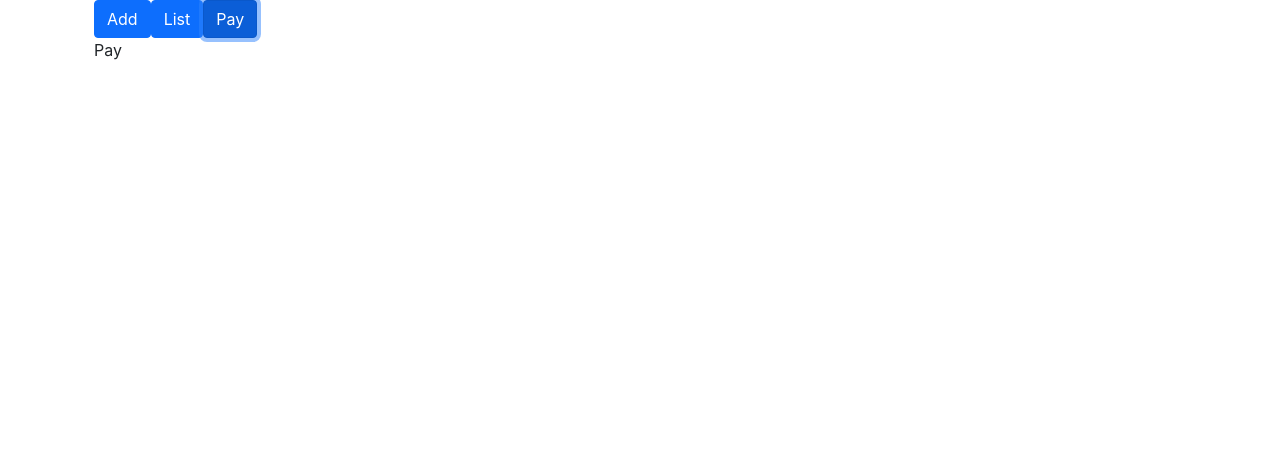
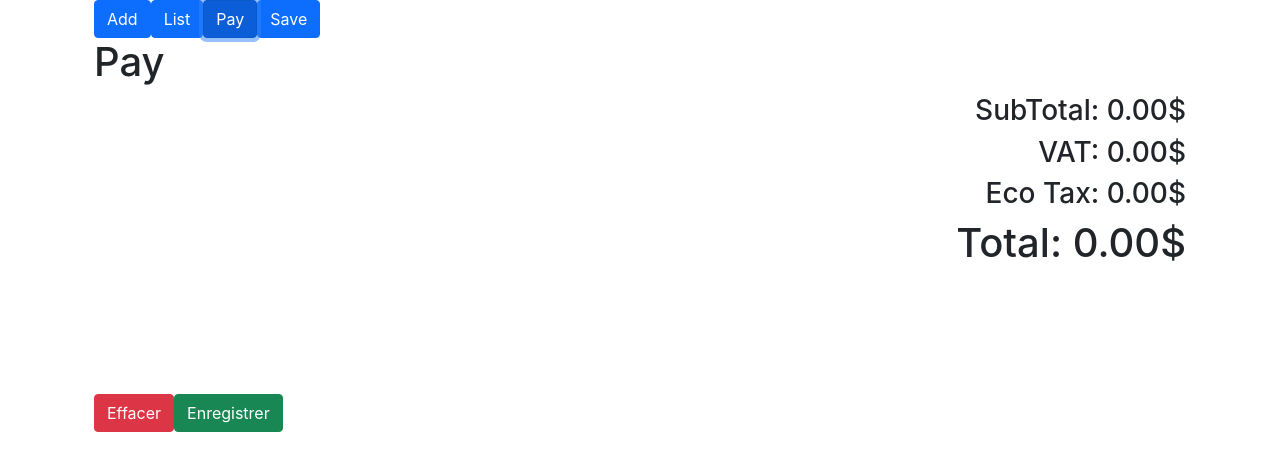
Before and after one commit to yanisse-saddek/react-bakery, a React (Create React App) app: page / in a window 1280 px wide. Both pictures are taken after a click on the button "Pay". Shown: the top 470 px of the page. Built offline with nearby package versions, Linux system fonts and the light colour scheme.

Commit message:
exercice finito pipo

```diff
--- a/src/App.js
+++ b/src/App.js
@@ -1,25 +1,27 @@
-import React, { Children } from 'react'
+import React, { Children, } from 'react'
 import Button from './components/Button'
 
 import Add from './components/Add'
 import List from './components/List'
 import Pay from './components/Pay'
-
-
+import Save from './components/Save'
 
 export default class App extends React.Component{
+
     constructor(props){
         super(props)
         this.state = {
             activeTab:<Add onClick={this.selectAdd} func={this.addItem}/>,
-            items: []
+            items: [],
+            save:[
+
+            ]
         }
     }
      selectAdd = ()=>{
       this.setState({
         activeTab:<Add onClick={this.selectAdd} func={this.addItem}/>,
       })
-      console.log('okkkkkkk add')
     }
      selectList = ()=>{
       this.setState({
@@ -28,12 +30,18 @@ export default class App extends React.Component{
     }
      selectPay = ()=>{
       this.setState({
-        activeTab:<Pay onClick={this.selectAdd} func={this.addItem}/>,
+        activeTab:<Pay saveFunction={this.saveFunction} onClick={this.selectAdd} items={this.state.items} save={this.state.save}/>,
+      })
+    }
+    selectSave = ()=>{
+      this.setState({
+        activeTab:<Save onClick={this.selectAdd} gato={this.state.save}/>,
       })
     }
 
+
     addItem = (name, price) =>{
-      var array = [{name:name,price:price}]
+      var array = [{name:name,price:price, quantity:1}]
       var actualItems = this.state.items
       actualItems.push(array)
 
@@ -43,15 +51,29 @@ export default class App extends React.Component{
       console.log(typeof actualItems)
     }
 
+    addSave = (name, price, quantity)=>{
+      var array = [{name:name, price:price, quantity:quantity}]
+      var actualItems = this.state.items
+      actualItems.push(array)
+
+      this.setState({
+        items: actualItems
+      })
+
+    }
+    saveFunction = (items)=>{
+      this.state.save.push(items)
+    }
     render(){
 
 
       return(
-          <div class="container">
-            <div class="container">
+          <div className="container">
+            <div className="container">
               <Button func={this.addItem} onClick={this.selectAdd}>Add</Button>
               <Button items={this.state.items} onClick={this.selectList}>List</Button>
-              <Button onClick={this.selectPay}>Pay</Button>
+              <Button saveFunction={this.saveFunction} items={this.state.items} onClick={this.selectPay}>Pay</Button>
+              <Button gato={this.state.save} onClick={this.selectSave}>Save</Button>
               {this.state.activeTab}
             </div>
           </div>
--- a/src/components/Add.jsx
+++ b/src/components/Add.jsx
@@ -22,19 +22,18 @@ export default class Add extends React.Component{
         })
     }
     render(){
-
         return(
             <div>
                 <h1>Ajouter un élement</h1>
-                <div class="input-group mb-3">
-                    <input type="text"  onChange={this.updateProductName}class="form-control" placeholder="Item" aria-label="Item" aria-describedby="basic-addon2"/>
-                    <div class="input-group-append">
-                        <button onClick={() => this.props.func(this.state.productName, this.state.price)} type="button" class="btn btn-primary">Primary</button>
+                <div className="input-group mb-3">
+                    <input type="text"  onChange={this.updateProductName}className="form-control" placeholder="Item" aria-label="Item" aria-describedby="basic-addon2"/>
+                    <div className="input-group-append">
+                        <button onClick={() => this.props.func(this.state.productName, this.state.price)} type="button" className="btn btn-primary">Ajouter</button>
                     </div>
                 </div>
-                <label for="customRange1" class="form-label">Definir un prix</label>
-                <input type="range" class="form-range" id="customRange1" onChange={this.updatePrice}/>
-
+                <label htmlFor="customRange1" className="form-label">Definir un prix</label>
+                <p>Price: {this.state.price}$</p>
+                <input type="range" className="form-range" min="0" max="10" value={this.state.price} onChange={this.updatePrice}/>
             </div>
 
         )
--- a/src/components/Button.jsx
+++ b/src/components/Button.jsx
@@ -2,31 +2,27 @@ import React from 'react'
 import Add from './Add'
 import List from './List'
 import Pay from './Pay'
+import Save from './Save'
 
 export default class Button extends React.Component{
-    constructor(props){
-        super(props)
-    }
-
          getActuel = ()=>{
             if(this.props.children == "Add"){
                 return <Add onClick={this.props.onClick} func={this.props.func}/>
             }else if(this.props.actual == "Pay"){
-            return <Pay onClick={this.props.onClick} func={this.props.func}/>
+                return <Pay  saveFunction={this.props.saveFunction} onClick={this.props.onClick} items={this.props.items}/>
             }else if(this.props.actual == "List"){
-            return <List onClick={this.props.onClick} items={this.props.items}/>
+                return <List  onClick={this.props.onClick} items={this.props.items}/>
+            }else if(this.props.actual == "Save"){
+                return <Save  onClick={this.props.onClick} gato={this.props.gato}/>
             }
 
         }
-
             render(){
-
-
-
                 return(
-            <div class="btn-group btn-group-toggle" data-toggle="buttons">
-                      <button onClick={this.props.onClick} type="button" class="btn btn-primary">{this.props.children}</button>
+                    <div className="btn-group btn-group-toggle" data-toggle="buttons">
+                            <button onClick={this.props.onClick} type="button" className="btn btn-primary">{this.props.children}</button>
                     </div>
                 )
             }
+
 }
--- /dev/null
+++ b/src/components/Card.jsx
@@ -0,0 +1,27 @@
+import React from 'react'
+
+export default class Card extends React.Component{
+    constructor(props){
+        super(props)
+        this.state = {
+            image:"../public/images/item.png"
+        }
+    }
+    componentDidMount = () =>{
+        fetch(`https://raw.githubusercontent.com/konexio/digitous-assest/main/bakery/${this.props.productName}.png`).then(response => response.blob()).then(img=>{
+            var a = URL.createObjectURL(img)
+            this.setState({
+                image:a
+            })
+        })
+    }
+    render(){
+        console.log('BLABLABLABLABLBALABLABLABLA', this.props.productName)
+        return(
+
+            <button >
+                <img height="300px" src={this.state.image} alt="" />
+            </button>
+        )
+    }
+}
--- a/src/components/List.jsx
+++ b/src/components/List.jsx
@@ -9,11 +9,20 @@ export default class List extends React.Component{
             var toReturn = []
             item.map(it=>{
                 console.log(it)
-                toReturn.push(<p>{it.name} {it.price}</p>)
+                toReturn.push(it.name, it.price)
                 isResult = true;
             })
             if(isResult){
-                return <p>{toReturn}</p>
+                return (
+                    <li className="list-group-item d-flex justify-content-between align-items-start">
+                                    <div className="ms-2 me-auto">
+                                    <div className="fw-bold">{toReturn[0]}</div>
+                                    </div>
+                                    <span className="badge bg-primary rounded-pill">{toReturn[1]}</span>
+                                </li>
+                )
+
+
             }else{
                 return <p>Aucun resultat</p>
             }
--- a/src/components/Pay.jsx
+++ b/src/components/Pay.jsx
@@ -1,11 +1,110 @@
 import React from 'react'
+import Add from './Add'
+import Card from './Card'
+import Save from './Save'
 
 export default class Pay extends React.Component{
+    constructor(props){
+        super(props)
+        this.state = {
+            subtotal:0,
+            vat:0,
+            ecoTax:0,
+            total:0,
+            panier: [
+            ]
+        }
+    }
+    updatePanier = (name, price, quantity)=>{
+        var actualPanier = this.state.panier;
+        let checkArray = actualPanier.find(item=> item.name === name)
+
+        if(typeof checkArray !==  "object"){
+
+            var dataToPush = {name:name, price:price, quantity:quantity, cross:"x"}
+            actualPanier.push(dataToPush)
+            this.setState({
+                panier: actualPanier,
+            })
+        }else{
+            var newQuantity = checkArray.quantity +1
+            var newV = {name:name, price:price, quantity: newQuantity, cross:"x"}
+            var index= this.state.panier.indexOf(checkArray)
+            this.state.panier[index] = newQuantity
+
+            this.state.panier.push(newV)
+
+            this.setState({
+                panier:this.state.panier,
+            })
+        }
+
+        var subTotal = this.state.total += parseInt(price)
+        var ecoTax = this.state.panier.length * 0.03
+        var vat = this.state.total*0.20
+        var total = subTotal + ecoTax+ vat
+
+
+
+
+        this.setState({
+            subtotal: subTotal,
+            ecoTax: ecoTax,
+            vat:vat,
+            total:total
+        })
+
+    }
+
+    getItems = ()=>{
+        var toReturn = []
+         this.props.items.map(item=>{
+            item.map(getItem=>{
+                toReturn.push(<div onClick={()=>{
+                    this.updatePanier(getItem.name, getItem.price, getItem.quantity)
+                }}>                    <Card productName={getItem.name}/>
+                </div>)
+            })
+        })
+        return toReturn
+    }
+    delete = ()=>{
+        this.setState({
+            panier:[],
+            total:0,
+            ecoTax:0,
+            vat:0,
+            subtotal:0,
+        })
+    }
 
     render(){
+
+
         return(
             <div>
-                Pay
+                <h1>Pay</h1>
+                {this.state.panier.map(item=>{
+                    return <p>{item.name} {item.cross} {item.quantity}</p>
+                })}
+                <div className="d-flex  align-items-end flex-column" style={{height:"300px"}}>
+                    <h3>SubTotal: {this.state.subtotal.toFixed(2)}$</h3>
+                    <h3>VAT: {this.state.vat.toFixed(2)}$</h3>
+                    <h3>Eco Tax: {this.state.ecoTax.toFixed(2)}$</h3>
+                    <h1>Total: {this.state.total.toFixed(2)}$</h1>
+                </div>
+                <div className="d-flex">
+                {this.getItems()}
+                </div>
+                <button className="btn btn-danger" onClick={()=>{
+                    this.delete()
+                }}>Effacer</button>
+
+                <button className="btn btn-success" onClick={()=>{
+                    this.props.saveFunction(this.state.panier)
+                    console.log(typeof this.state.panier)
+                }}>Enregistrer</button>
+
             </div>
 
         )
--- /dev/null
+++ b/src/components/Save.jsx
@@ -0,0 +1,27 @@
+import React from 'react'
+
+export default class Save extends React.Component{
+    constructor(props){
+        super(props)
+        this.state = {
+            items: this.props.test
+        }
+    }
+    render(){
+        console.log(this.props.gato)
+        return(
+            <div>
+            <h1>Save</h1>
+            {this.props.gato.map(item=>{
+                var toReturn = [<p>-----------------------</p>]
+                item.map(gato=>{
+                    toReturn.push(<div>
+                                    <p>{gato.name} {gato.quantity}</p>
+                                </div>)
+                })
+                return toReturn
+            })}
+            </div>
+        )
+    }
+}
```
Also changed, not shown: public/images/item.png (added). Lines whose indentation alone changed are shown as unchanged.
